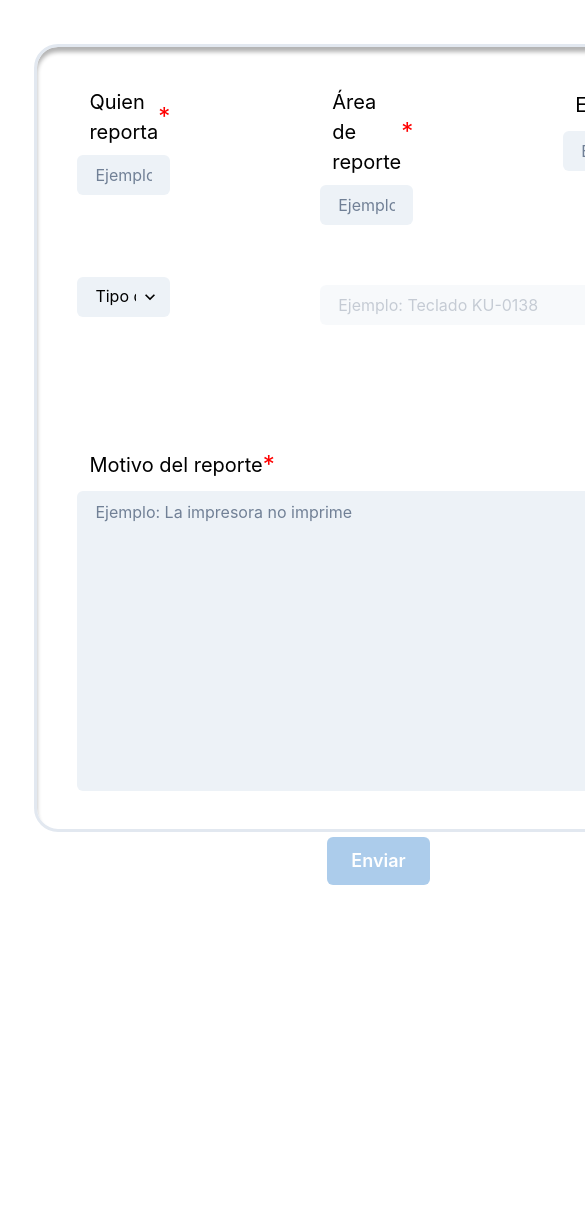
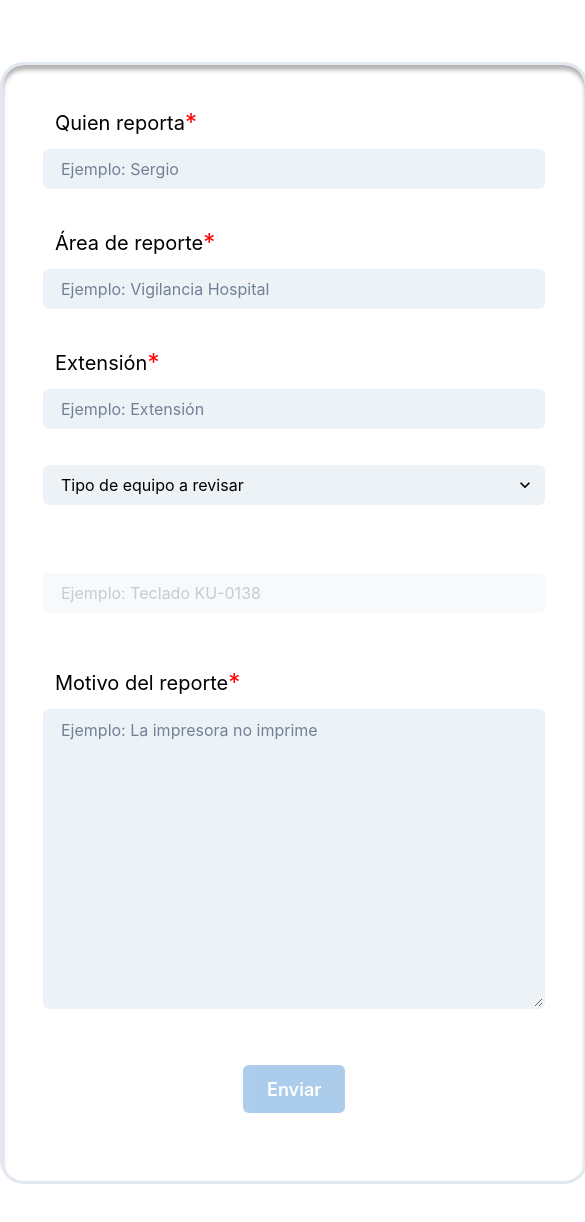
Before and after one commit to Kicho-Fops/Front-Hospital-del-Nino-morelense, a React (Vite) app: page / in a window 390 px wide. Shown: the top 1222 px of the page, 585 px wide, since content can reach past the window. Before the commit the page ends 885 px from the top, so only its background shows below. Built offline with nearby package versions, Linux system fonts and the light colour scheme.

Commit message:
add cellphone view

```diff
--- a/package.json
+++ b/package.json
@@ -7,7 +7,8 @@
     "dev": "vite",
     "build": "vite build",
     "lint": "eslint .",
-    "preview": "vite preview"
+    "preview": "vite preview",
+    "host": "vite --host"
   },
   "dependencies": {
     "@chakra-ui/react": "^2.8.2",
--- a/src/ui/components/QuestionForm.jsx
+++ b/src/ui/components/QuestionForm.jsx
@@ -7,11 +7,15 @@ import {
   Text,
   Textarea,
   Button,
-  useToast,  // Importamos useToast
+  useToast,
+  VStack, // Importamos useToast
 } from "@chakra-ui/react";
 import { useState } from "react";
 import CustomTextBox from "./CustomTextBox";
-import { useConfirmationDialog, ConfirmationDialog } from "./ConfirmationDialog";  // Importamos ambos
+import {
+  useConfirmationDialog,
+  ConfirmationDialog,
+} from "./ConfirmationDialog"; // Importamos ambos
 
 function QuestionForm() {
   const [formData, setFormData] = useState({
@@ -23,11 +27,8 @@ function QuestionForm() {
     motivoReporte: "",
   });
 
-
-
   const { isOpen, openDialog, closeDialog } = useConfirmationDialog(); // Usamos el hook
-  const toast = useToast();  // Inicializamos el hook de useToast
-
+  const toast = useToast(); // Inicializamos el hook de useToast
 
   // Función para confirmar y enviar el formulario
   const handleConfirm = () => {
@@ -35,7 +36,8 @@ function QuestionForm() {
 
     console.log(formData);
 
-    fetch(`http://localhost:8080/api/ticket/create`, { // Cambiamos la URL a donde este la API de prueba
+    fetch(`http://localhost:8080/api/ticket/create`, {
+      // Cambiamos la URL a donde este la API de prueba
       method: "POST",
       headers: {
         "Content-Type": "application/json",
@@ -61,7 +63,7 @@ function QuestionForm() {
         toast({
           title: "Envío exitoso",
           description: "El reporte ha sido enviado correctamente.",
-          duration: 5000,  // Duración en milisegundos
+          duration: 5000, // Duración en milisegundos
           isClosable: true,
         });
       })
@@ -70,13 +72,12 @@ function QuestionForm() {
         toast({
           title: "Error de envio",
           description: "El reporte ha tenido un error.",
-          duration: 10000,  // Duración en milisegundos
+          duration: 10000, // Duración en milisegundos
           isClosable: false,
         });
       });
 
     // Mostramos una notificación de éxito después de enviar el formulario
-
 
     closeDialog();
   };
@@ -105,7 +106,8 @@ function QuestionForm() {
     formData.tipoEquipo !== "" &&
     formData.tipoEquipo !== "Tipo de equipo a revisar" &&
     formData.motivoReporte.trim() !== "" &&
-    (formData.tipoEquipo !== "Otro" || formData.descripcionEquipo.trim() !== "");
+    (formData.tipoEquipo !== "Otro" ||
+      formData.descripcionEquipo.trim() !== "");
 
   return (
     <>
@@ -113,9 +115,8 @@ function QuestionForm() {
         borderRadius="3xl"
         borderWidth="3px"
         borderColor={"gray.200"}
-        //bg="tomato"
-        w="90%"
-        h="90%"
+        w={{ base: "100%", md: "90%" }} // Full width on mobile, 90% on larger screens
+        h={{ base: "90%", md: "90%" }}
         p={4}
         color="white"
         justifyContent="center"
@@ -125,11 +126,16 @@ function QuestionForm() {
         padding={10}
       >
         <Grid
-          templateColumns="repeat(3, 2fr)"
+          templateColumns={{ base: "1fr", md: "repeat(3, 2fr)" }} // Stack items in 1 column on mobile, grid with 3 columns on larger screens
           templateRows="repeat(1, 1fr)"
-          gap={150}
+          gap={{ base: 20, md: 150 }} // Adjust gap for mobile and larger screens
         >
-          <GridItem w="100%" h="10" color={"black"} colSpan={1}>
+          <GridItem
+            w="100%"
+            h="10"
+            color={"black"}
+            colSpan={{ base: 1, md: 1 }}
+          >
             <CustomTextBox
               title="Quien reporta"
               example="Ejemplo: Sergio"
@@ -137,11 +143,15 @@ function QuestionForm() {
               name="quienReporta"
               value={formData.quienReporta}
               onChange={handleInputChange}
-              on
             />
           </GridItem>
 
-          <GridItem w="100%" h="10" color={"black"} colSpan={1}>
+          <GridItem
+            w="100%"
+            h="10"
+            color={"black"}
+            colSpan={{ base: 1, md: 1 }}
+          >
             <CustomTextBox
               title="Área de reporte"
               example="Ejemplo: Vigilancia Hospital"
@@ -152,7 +162,12 @@ function QuestionForm() {
             />
           </GridItem>
 
-          <GridItem w="100%" h="10" color={"black"} colSpan={1}>
+          <GridItem
+            w="100%"
+            h="10"
+            color={"black"}
+            colSpan={{ base: 1, md: 1 }}
+          >
             <CustomTextBox
               title="Extensión"
               example="Ejemplo: Extensión"
@@ -163,14 +178,19 @@ function QuestionForm() {
             />
           </GridItem>
 
-          <GridItem w="100%" h="5" color={"black"} colSpan={1}>
+          <GridItem w="100%" h="5" color={"black"} colSpan={{ base: 1, md: 1 }}>
             <Select
               placeholder="Tipo de equipo a revisar"
               variant="filled"
               value={formData.tipoEquipo}
               onChange={handleSelectChange}
             >
-              <option value="Tipo de equipo a revisar" style={{ display: 'none' }}>Tipo de equipo a revisar</option>
+              <option
+                value="Tipo de equipo a revisar"
+                style={{ display: "none" }}
+              >
+                Tipo de equipo a revisar
+              </option>
               <option value="PC">PC</option>
               <option value="PC/Todo en uno">PC/Todo en uno</option>
               <option value="Laptop">Laptop</option>
@@ -182,7 +202,7 @@ function QuestionForm() {
             </Select>
           </GridItem>
 
-          <GridItem w="100%" h="5" color={"black"} colSpan={2}>
+          <GridItem w="100%" h="5" color={"black"} colSpan={{ base: 1, md: 2 }}>
             <Input
               placeholder="Ejemplo: Teclado KU-0138"
               variant="filled"
@@ -194,7 +214,12 @@ function QuestionForm() {
             />
           </GridItem>
 
-          <GridItem w="100%" h="10" color={"black"} colSpan={3}>
+          <GridItem
+            w="100%"
+            h="10"
+            color={"black"}
+            colSpan={{ base: 1, md: 3 }}
+          >
             <Box display="flex" alignItems="center">
               <Text fontSize="xl" marginLeft={3}>
                 Motivo del reporte
@@ -218,12 +243,18 @@ function QuestionForm() {
             w="100%"
             h="10"
             color={"black"}
-            colSpan={3}
+            colSpan={{ base: 1, md: 3 }}
             display="flex"
             justifyContent="center"
-            marginTop={200}
+            marginTop={{ base: 20, md: 200 }} // More margin on mobile to push it down
+            padding={{ base: 200, md: 0 }} // Add padding on mobile
           >
-            <Button colorScheme="blue" size="lg" isDisabled={!isFormComplete} onClick={openDialog}>
+            <Button
+              colorScheme="blue"
+              size="lg"
+              isDisabled={!isFormComplete}
+              onClick={openDialog}
+            >
               Enviar
             </Button>
           </GridItem>
```
